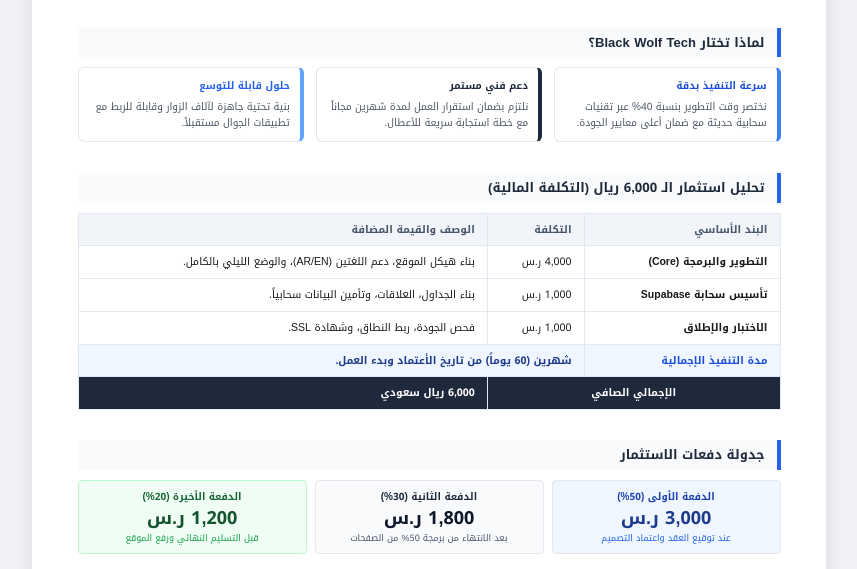
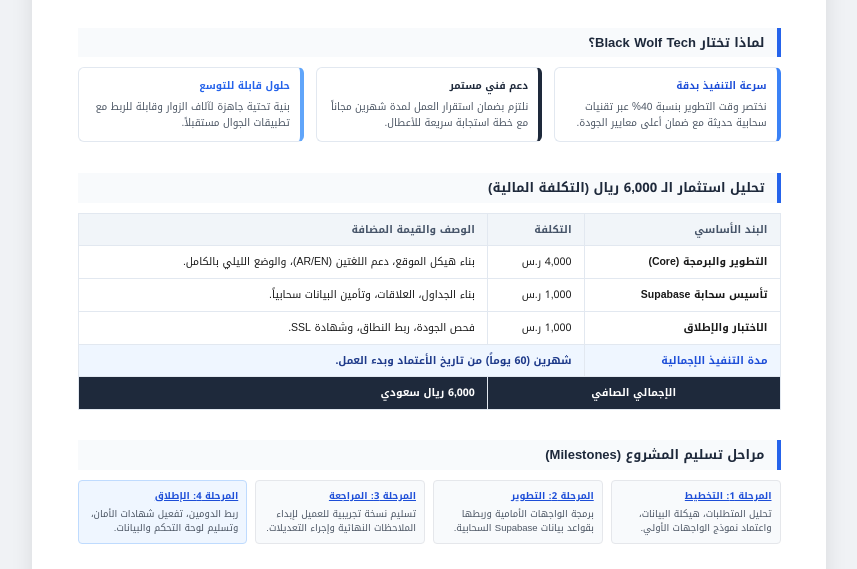
Before and after one commit to aahmed-black-wolf/Quotation, a plain HTML site: page index.html in a window 1280 px wide. Shown: the part 196-765 px from the top of the page, without its empty margins (211-1068 px from the left). Drawn offline with nearby package versions, Linux system fonts and the light colour scheme.

Commit message:
update:section

```diff
--- a/index.html
+++ b/index.html
@@ -190,6 +190,43 @@
           </tr>
         </tbody>
       </table>
+
+      <h2 class="section-title">مراحل تسليم المشروع (Milestones)</h2>
+      <div class="mb-4 grid grid-cols-4 gap-2 text-[9.5px]">
+        <div class="rounded border p-2 bg-slate-50">
+          <p class="font-black text-blue-700 underline mb-1">
+            المرحلة 1: التخطيط
+          </p>
+          <p class="text-gray-600">
+            تحليل المتطلبات، هيكلة البيانات، واعتماد نموذج الواجهات الأولي.
+          </p>
+        </div>
+        <div class="rounded border p-2 bg-slate-50">
+          <p class="font-black text-blue-700 underline mb-1">
+            المرحلة 2: التطوير
+          </p>
+          <p class="text-gray-600">
+            برمجة الواجهات الأمامية وربطها بقواعد بيانات Supabase السحابية.
+          </p>
+        </div>
+        <div class="rounded border p-2 bg-slate-50">
+          <p class="font-black text-blue-700 underline mb-1">
+            المرحلة 3: المراجعة
+          </p>
+          <p class="text-gray-600">
+            تسليم نسخة تجريبية للعميل لإبداء الملاحظات النهائية وإجراء
+            التعديلات.
+          </p>
+        </div>
+        <div class="rounded border p-2 bg-blue-50 border-blue-200">
+          <p class="font-black text-blue-700 underline mb-1">
+            المرحلة 4: الإطلاق
+          </p>
+          <p class="text-gray-600">
+            ربط الدومين، تفعيل شهادات الأمان، وتسليم لوحة التحكم والبيانات.
+          </p>
+        </div>
+      </div>
 
       <h2 class="section-title">جدولة دفعات الاستثمار</h2>
       <div class="mb-2 grid grid-cols-3 gap-2 text-center text-[10px]">
```
